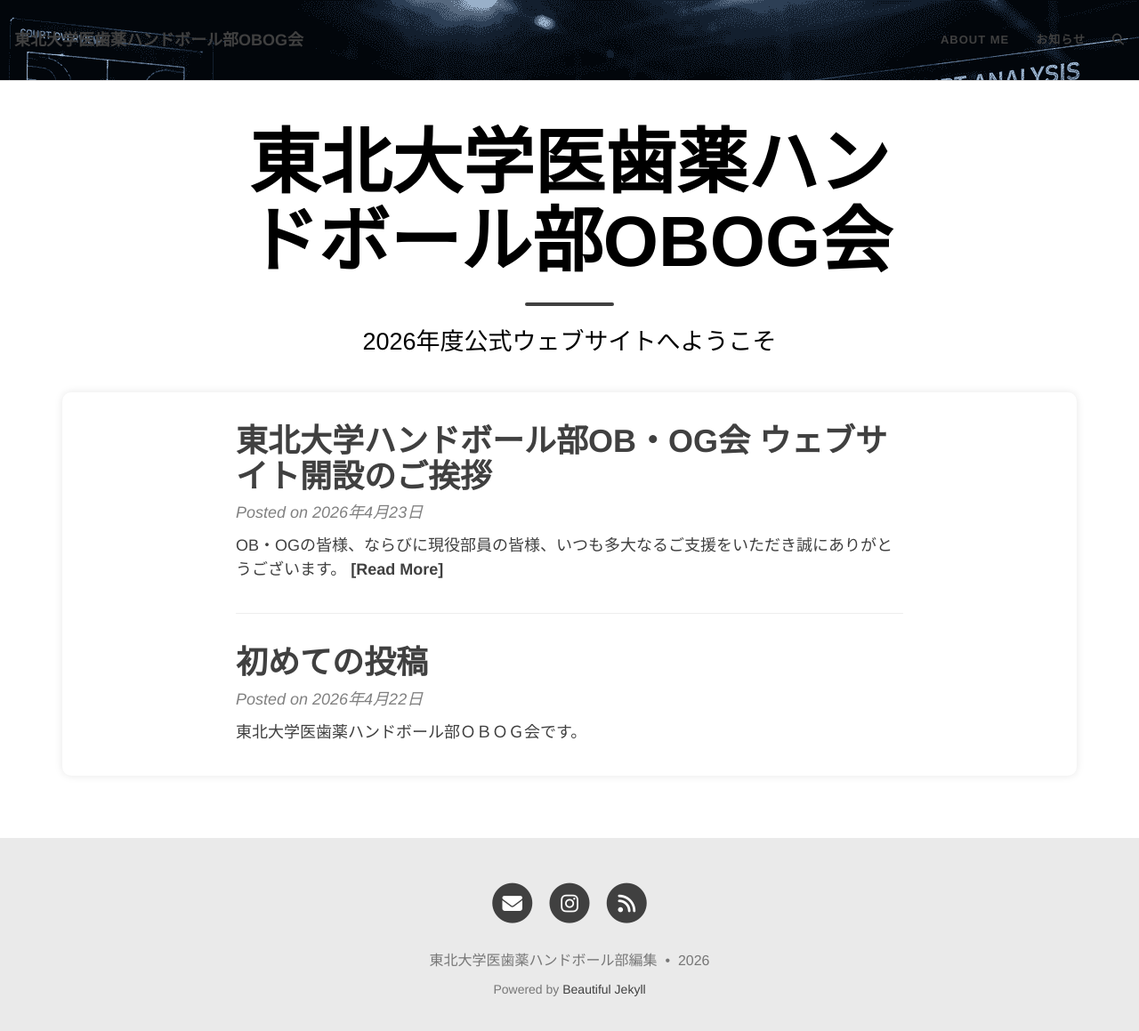
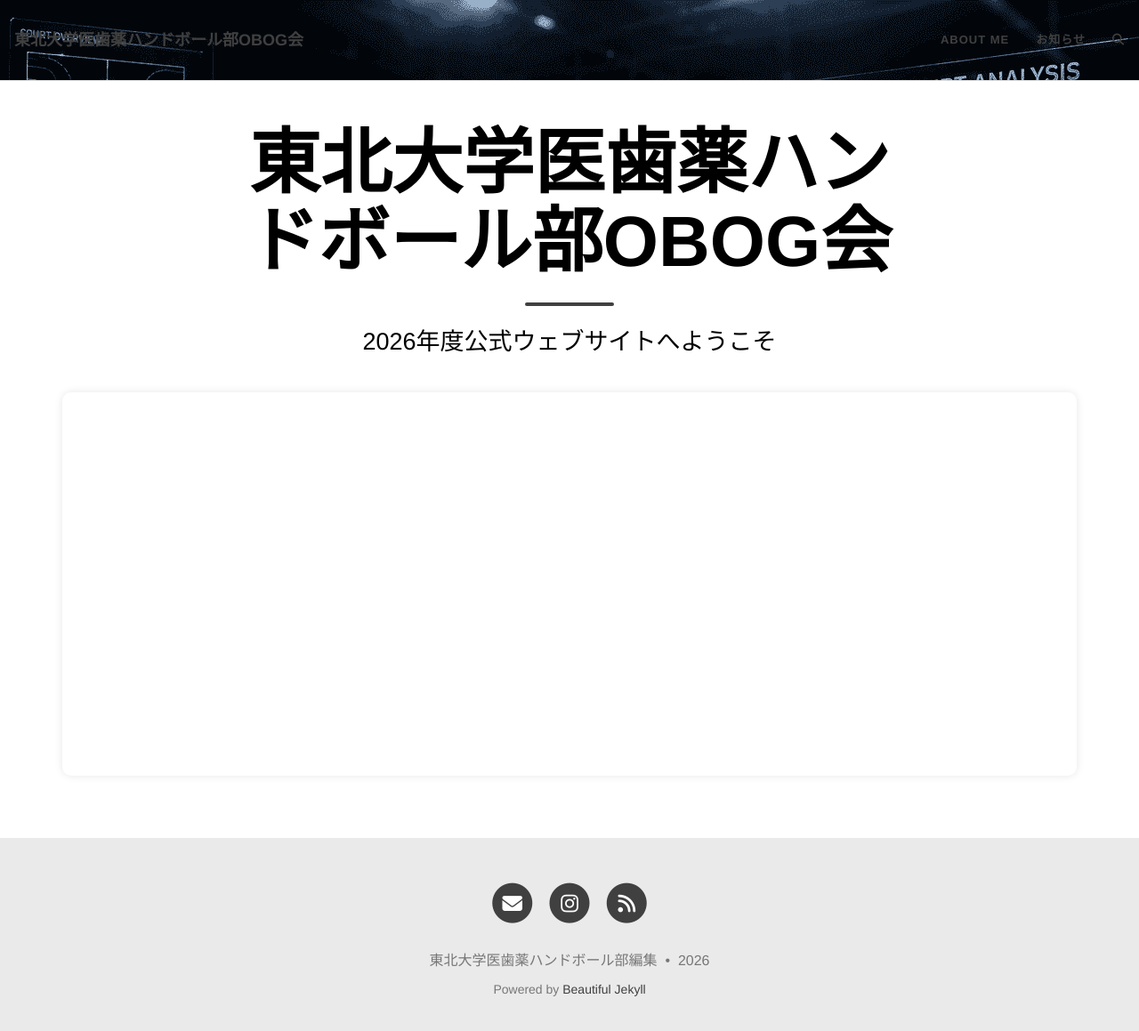
Before and after one commit to tohokuunivoldboyandgirl/website, a Jekyll site: the page built from index.html, in a window 1280 px wide and 1173 px high. Shown: the top 1159 px of the window at 89% size. Built offline with Jekyll 4.4.1, drawn with Linux system fonts in a browser that asks for light colours; the list of posts is cut into pages by our own code; comment, search, counter and statistics services are not loaded.

Commit message:
Update index.html

```diff
--- a/index.html
+++ b/index.html
@@ -1,5 +1,5 @@
 ---
-layout: home
-title: 東北大学医歯薬ハンドボール部OBOG会  # ← ここがデカいタイトル
-subtitle: 2026年度公式ウェブサイトへようこそ # ← ここがその下の説明文
+layout: page
+title: 東北大学医歯薬ハンドボール部OBOG会
+subtitle: 2026年度公式ウェブサイトへようこそ
 ---
```
